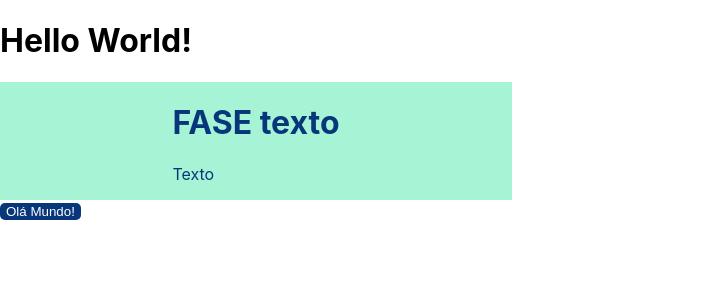
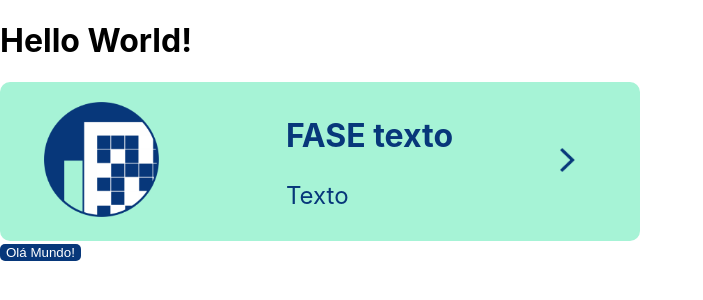
Before and after one commit to sabrina-goncalves-de-almeida/projeto-para-testes-pixel, a JavaScript app: page / in a window 1280 px wide. Shown: the top 300 px of the page, without its empty margins (0-703 px from the left). Built offline with nearby package versions, Linux system fonts and the light colour scheme; the HTML template or start-up script is replaced by a standard one.

Commit message:
feat(#1): criando componente CardLevel

```diff
--- a/src/App.js
+++ b/src/App.js
@@ -5,7 +5,7 @@ function App() {
   return (
     <>
       <h1>Hello World!</h1>
-      <CardLevel></CardLevel>
+      <CardLevel image="fase1" />
       <Button>Olá Mundo!</Button>
     </>
 
--- a/src/components/CardLevel/CardLevel.module.css
+++ b/src/components/CardLevel/CardLevel.module.css
@@ -1,8 +1,38 @@
 .cardLevel {
     background: #A6F3D6;
     height: 60%;
-    width: 40%;
+    width: 50%;
     color: #07377A;
     display: flex;
-    justify-content: center;
+    justify-content:space-around;
+    align-items: center;
+    border: none;
+    border-radius: 10px;
 }
+
+.container {
+    padding: 20px;
+    display: inline-block;
+}
+
+.textContainer {
+    padding: 0 40px 0 10px;
+    display: inline-block;
+}
+
+.textContainer h1{
+    font-weight: 20px;
+    font-size: 2rem;
+}
+
+.textContainer p{
+    font-size: 1.5rem;
+}
+
+.imageFaseFormat{
+    width: 70%;
+}
+
+.imageArrowFormat{
+    width: 40%;
+}
--- a/src/components/CardLevel/index.js
+++ b/src/components/CardLevel/index.js
@@ -1,19 +1,28 @@
-import styles from "./CardLevel.module.css"
+import styles from "./CardLevel.module.css";
+import faseImage1 from "../../assets/images/levelSelection/fase1.png";
+import arrowImage from "../../assets/images/levelSelection/Group.png"
+
 
 function CardLevel({props}){
     return (
-        <div className={styles.cardLevel}>
-            <div>
-                <image />
+        <section className={styles.cardLevel}>
+            <div
+                className={styles.container}
+            >
+                <img className={styles.imageFaseFormat} src={faseImage1} alt="Imagem de seleção de Fase"/>
             </div>
-            <div>
+            <div
+                className={styles.textContainer}
+            >
                 <h1>FASE texto</h1>
                 <p>Texto</p>
             </div>
-            <div>
-                <image />
+            <div
+                className={styles.container}
+            >
+                <img className={styles.imageArrowFormat} src={arrowImage} alt="Imagem de seleção de Fase"/>
             </div>
-        </div>
+        </section>
     );
 }
 
```
